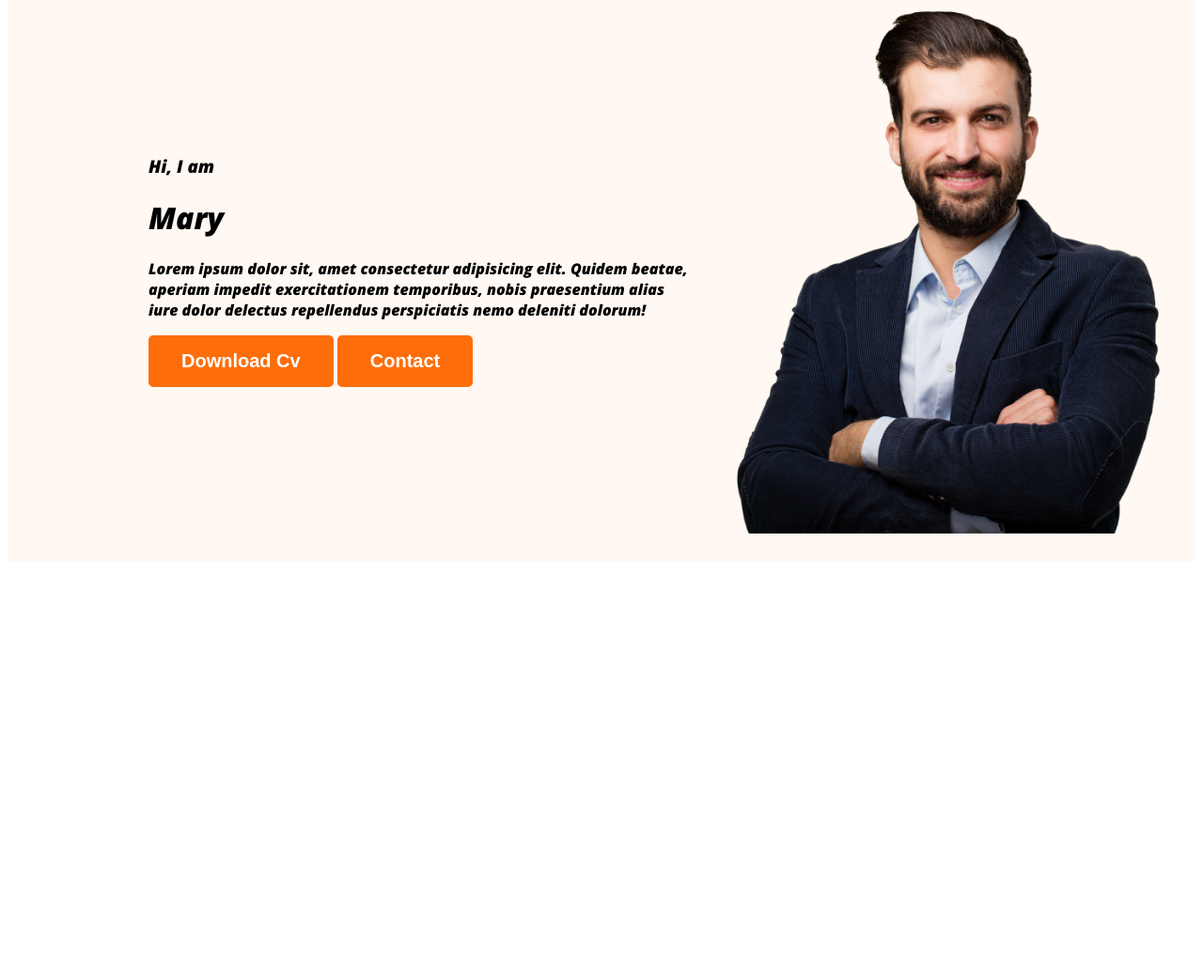
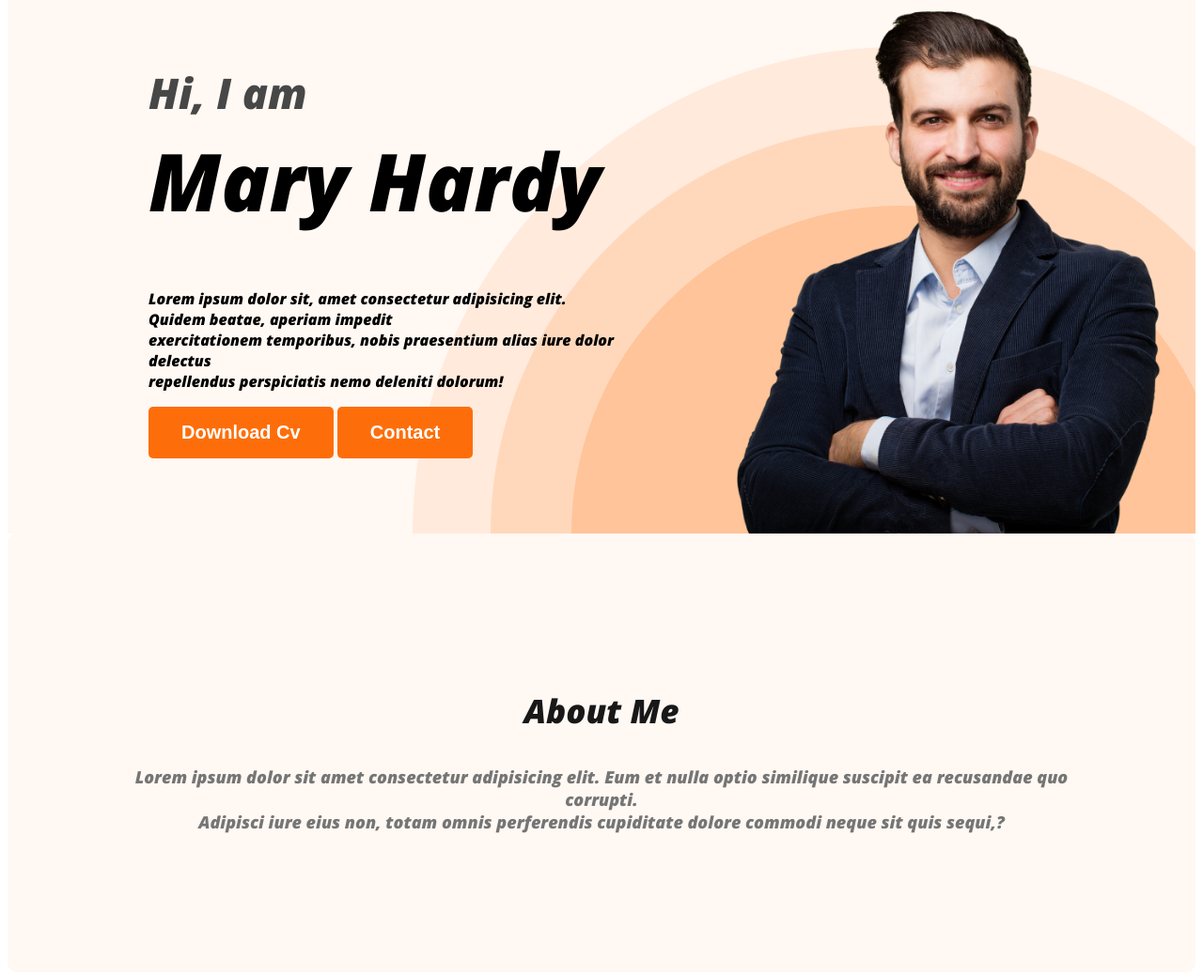
Before and after one commit to web-amk/Web_site-1st, a plain HTML site: page index.html in a window 1280 px wide. Shown: the part 200-1238 px from the top of the page at 94% size. Before the commit the page ends 806 px from the top, so only its background shows below. Drawn offline with nearby package versions, Linux system fonts and the light colour scheme.

Commit message:
about section created

```diff
--- a/index.html
+++ b/index.html
@@ -24,8 +24,8 @@
           <div class="banner">
                 <div class="banner-content">
                     <h3 class="banner-greeting">Hi, I am</h3>
-                    <h1 class="banner-title">Mary</h1>
-                    <p>Lorem ipsum dolor sit, amet consectetur adipisicing elit. Quidem beatae, aperiam impedit exercitationem temporibus, nobis praesentium alias iure dolor delectus repellendus perspiciatis nemo deleniti dolorum!</p>
+                    <h1 class="banner-title ">Mary Hardy</h1>
+                    <p class="banner-des">Lorem ipsum dolor sit, amet consectetur adipisicing elit. Quidem beatae, aperiam impedit<br> exercitationem temporibus, nobis praesentium alias iure dolor delectus<br> repellendus perspiciatis nemo deleniti dolorum!</p>
                     <button class="btn-primary">Download Cv</button>
                     <button class="btn-primary">Contact</button>
                 </div>
@@ -34,7 +34,12 @@
      </header>
 
      <main>
-
+          <section class="about">
+                   <h3 class="section-title">About Me</h3>
+                   <p class="section-description">
+                      Lorem ipsum dolor sit amet consectetur adipisicing elit. Eum et nulla optio similique suscipit ea recusandae quo corrupti.<br> Adipisci iure eius non, totam omnis perferendis cupiditate dolore commodi neque sit quis sequi,?
+                   </p>
+          </section>
      </main>
 
      <footer>
--- a/styles/portfoli.css
+++ b/styles/portfoli.css
@@ -18,6 +18,19 @@ body{
     padding: 16px 35px;
 }
 
+.section-title{
+    color: #181818;
+    text-align: center;
+    font-size: 35px;
+    font-weight:700;
+}
+
+.section-description{
+    color: #757575;
+    text-align: center;
+    font-size: 18px;
+
+}
 
 /* nav related styles */
 
@@ -53,13 +66,45 @@ nav a {
 /* Header related Styles */
 .header{
     background-color: #fff8f3;
+    background-image: url("../images/header_bg.png");
+    background-repeat: no-repeat;
+    background-position: bottom right;
 }
 
 .banner{
-    padding: 30px 30px 30px 150px;
+    padding: 30px 30px 0 150px;
     display: flex;
     align-items: center;
+    justify-content: space-between;
+}
+
+.banner-content{
+    max-width: 500px;
 }
 .banner .profile-pic{
       width: 500px;
 }
+
+.banner-greeting{
+    font-size: 45px;
+    color: #474747;
+    margin:0;
+}
+
+.banner-title{
+    font-size: 85px;
+    font-weight: 700;
+    margin-top: 5px;
+}
+
+/* Main section styles */
+
+
+/* about section styles */
+
+.about{
+    padding:130px;
+    border-radius: 10px;
+    background: #fff8f3;
+    margin: 13;
+}
```
